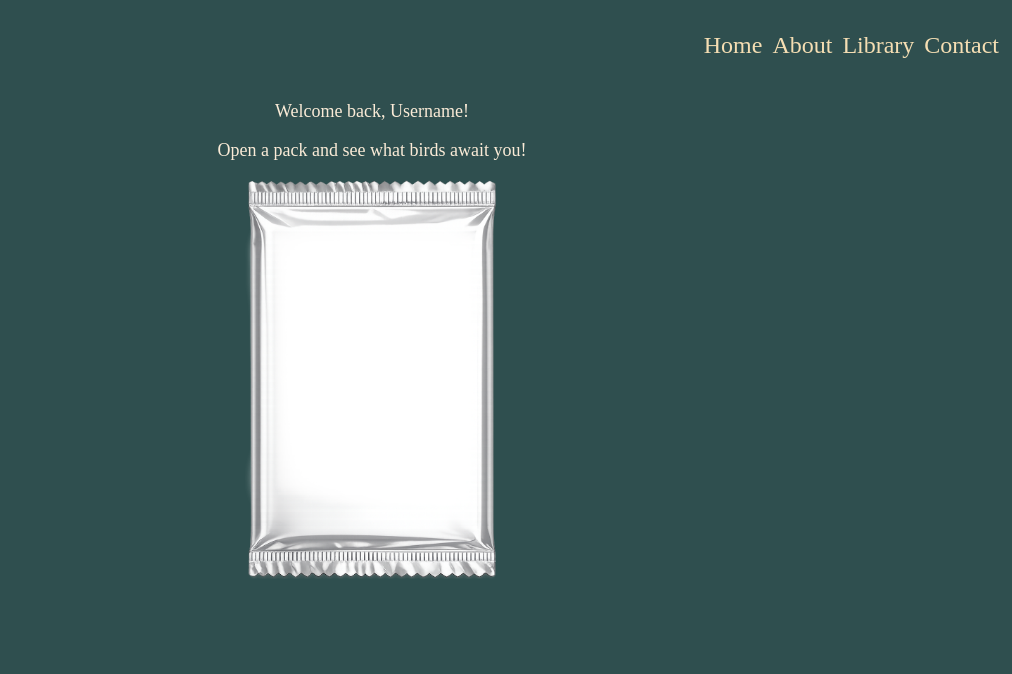
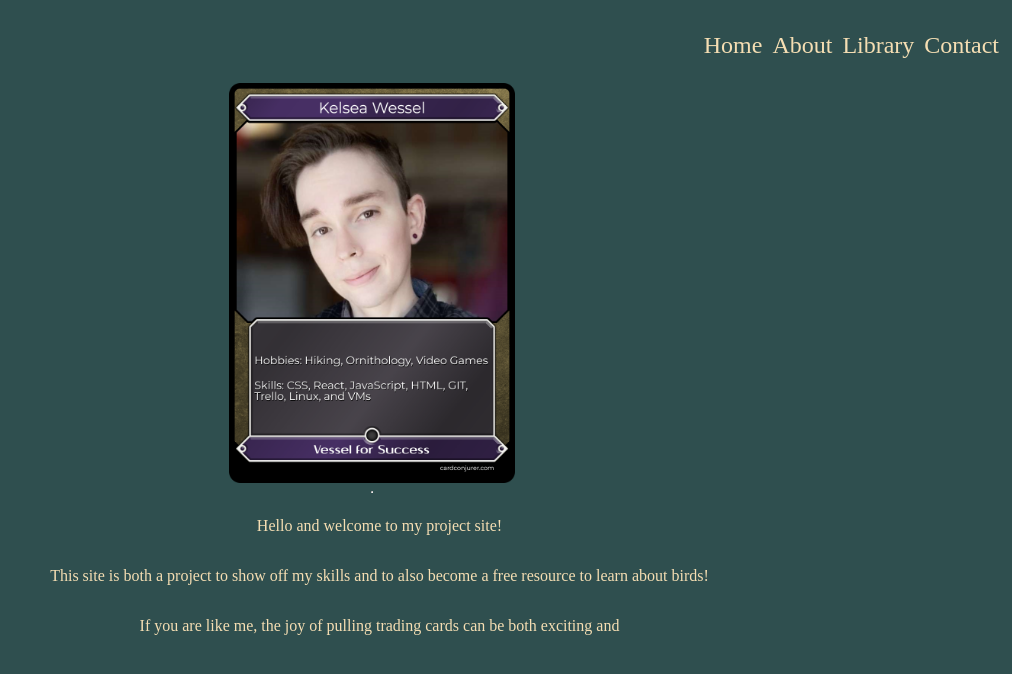
Before and after one commit to KelsNoodle/launchcode-Unit1-project, a React (Vite) app in the folder unit1-project/: page / in a window 1280 px wide. Shown: the top 674 px of the page, without its empty margins (268-1280 px from the left). Built offline with nearby package versions, Linux system fonts and the light colour scheme.

Commit message:
completed styling and site themeing

```diff
--- a/unit1-project/src/App.css
+++ b/unit1-project/src/App.css
@@ -4,6 +4,13 @@ header {
     align-items: center;
     color: antiquewhite;
     font-size: x-large;
+}
+
+p {
+    color: #f5deb3;
+    display:flex;
+    word-wrap: break-word;
+    text-indent: 15px;
 }
 
 
@@ -53,3 +60,22 @@ nav ul a:hover {
     cursor: pointer;
     filter: drop-shadow(0px 50px 25px)
 }
+
+#drawncards {
+    transition: transform 0.1s;
+}
+
+
+#drawncards:hover {
+    transform: scale(1.3);
+    cursor: pointer;
+    filter: drop-shadow(0px 50px 25px)
+}
+
+#mecard {
+    display: flex;
+    justify-content: center;
+    align-items: center;
+    flex-direction: column ;
+
+}
--- a/unit1-project/src/App.jsx
+++ b/unit1-project/src/App.jsx
@@ -4,14 +4,14 @@ import Header from './components/Header'
 import Cardpack from './components/CardPack'
 import Greeting from './components/Greeting'
 import PackOpen from './components/PackOpen'
+import AboutMe from './components/About'
 
 function App() {
    return (
     <>
       <Header />
       <main>
-        <Greeting />
-        <PackOpen />
+        <AboutMe />
       </main>
 
     </>
--- /dev/null
+++ b/unit1-project/src/components/About.jsx
@@ -0,0 +1,11 @@
+export default function AboutMe() {
+    return(
+        <div id="mecard">
+            <img src="author.png" id="drawncards" alt="Image of the author of the website" height="400"></img>
+            <hr></hr>
+            <p>Hello and welcome to my project site!</p>
+            <p>This site is both a project to show off my skills and to also become a free resource to learn about birds!</p>
+            <p>If you are like me, the joy of pulling trading cards can be both exciting and </p>
+        </div>
+    )
+}
--- a/unit1-project/src/components/PackOpen.jsx
+++ b/unit1-project/src/components/PackOpen.jsx
@@ -33,7 +33,7 @@ export default function PackOpen() {
             <CardPack onOpen={openPack} />
 
             {packCards.length > 0 && (
-                <div
+                <div id="drawncardDiv"
                 onClick={(e) => e.preventDefault()}
                     style={{
                      position: "fixed",
@@ -45,12 +45,13 @@ export default function PackOpen() {
                      justifyContent: "center"
                     }}
                 >
-                    <img src={topCard.card} alt={topCard.name} onClick={dismissTopCard} style={{
-                                    height: "400px",
-                                    cursor: "pointer",
-                                    display: "block",
-                                    margin: "0 auto"
-                                    }}
+                    <img src={topCard.card} alt={topCard.name} onClick={dismissTopCard} id="drawncards"
+                        style={{
+                                height: "400px",
+                                cursor: "pointer",
+                                display: "block",
+                                margin: "0 auto"
+                                }}
                     />
                     </div>
             )}
--- a/unit1-project/src/data/cards.json
+++ b/unit1-project/src/data/cards.json
@@ -1,8 +1,8 @@
 [
     {
         "id":1,
-        "name":"bird1",
-        "card":"test-card.png"
+        "name":"American Robin",
+        "card":"americanrobin.png"
     },
     {
         "id":2,
```
Also changed, not shown: unit1-project/public/americanrobin.png (added), unit1-project/public/author.png (added).
